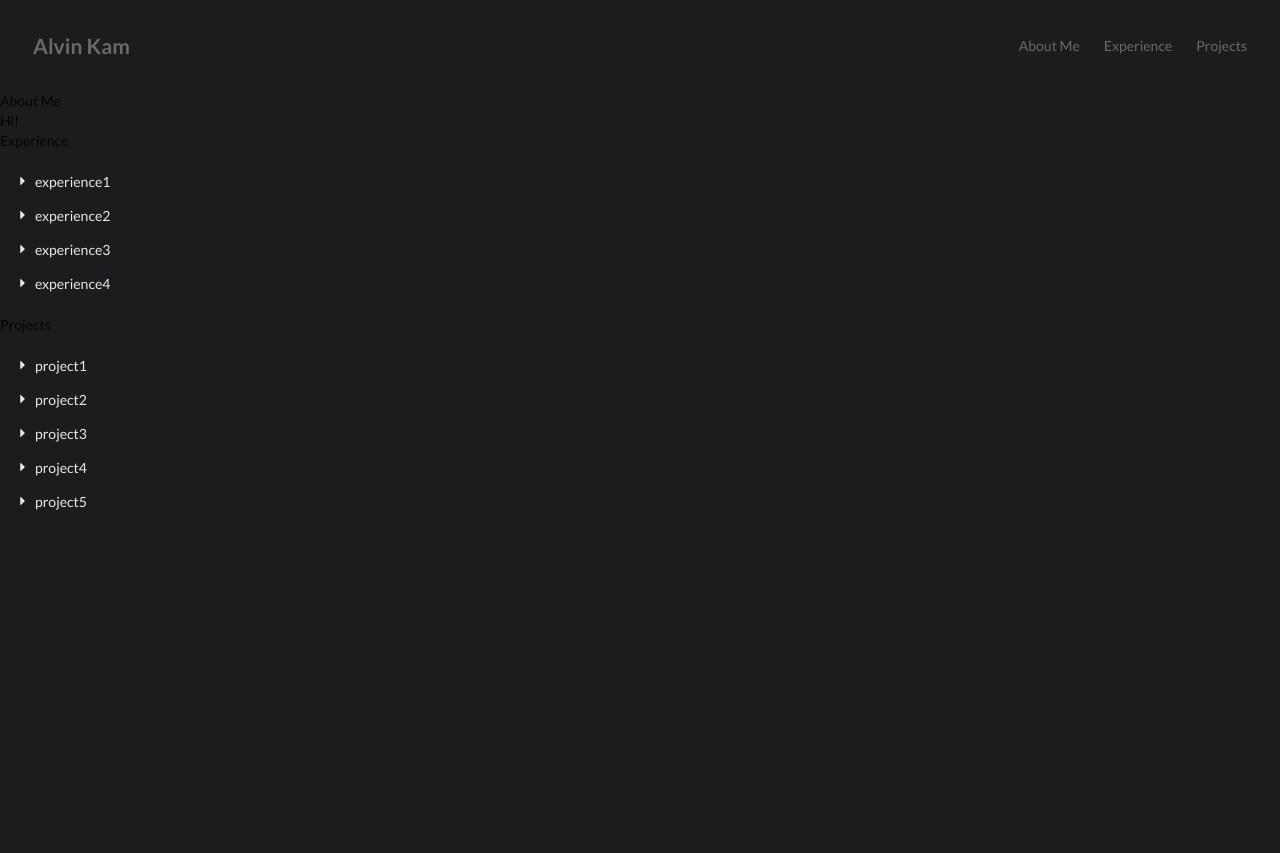
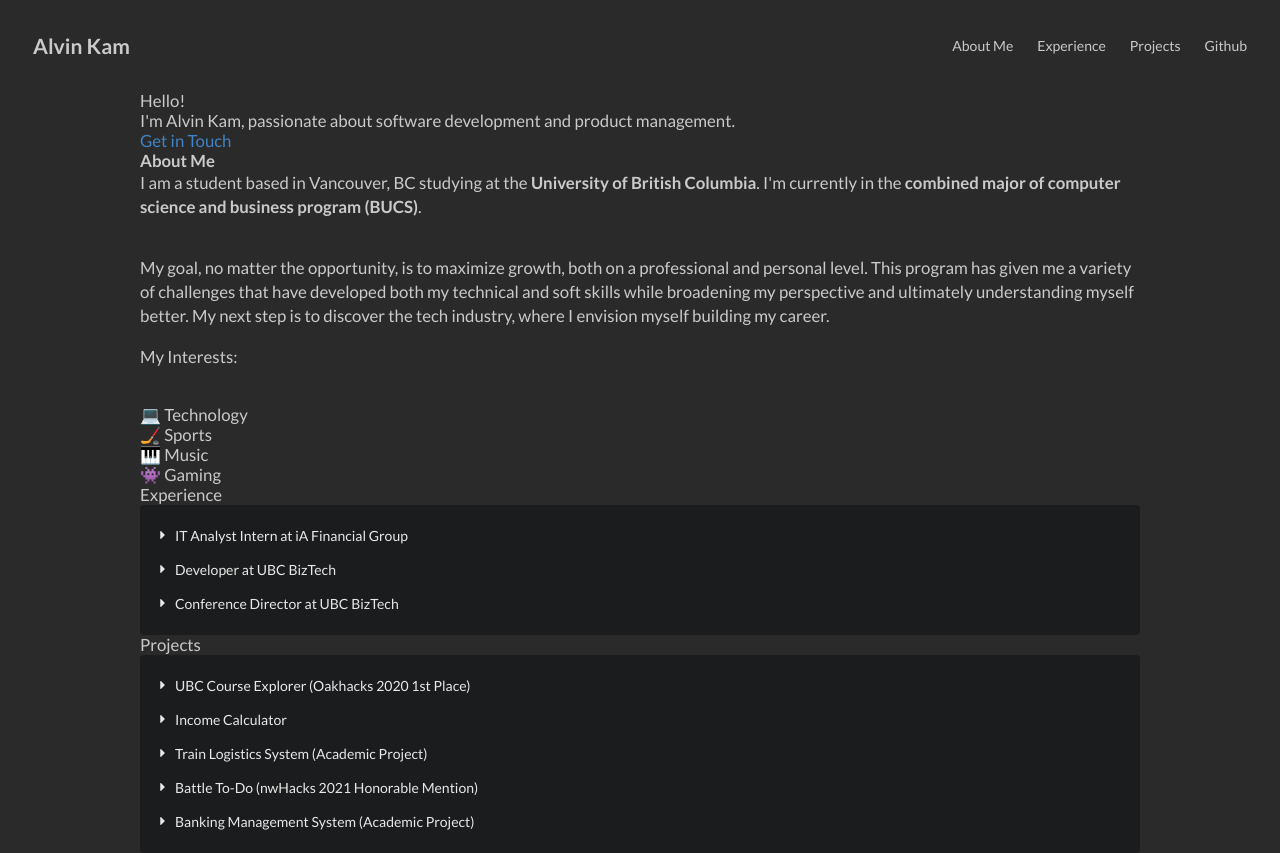
Before and after one commit to alvinkam33/alvinkam33.github.io, a React (Create React App) app: page / in a window 1280 px wide. Before the commit the page ends 800 px from the top, so only its background shows below. Built offline with nearby package versions, Linux system fonts and the light colour scheme.

Commit message:
all content added, some styling adjustments

```diff
--- a/package.json
+++ b/package.json
@@ -8,6 +8,7 @@
     "@testing-library/user-event": "^12.8.3",
     "react": "^17.0.2",
     "react-dom": "^17.0.2",
+    "react-icons": "^4.2.0",
     "react-scripts": "4.0.3",
     "react-scroll": "^1.8.3",
     "web-vitals": "^1.1.2"
--- a/src/App.js
+++ b/src/App.js
@@ -1,5 +1,6 @@
 import React from 'react';
 import Header from './components/Header.js';
+import Intro from './components/Intro.js';
 import About from './components/About.js';
 import Experience from './components/Experience.js';
 import Projects from './components/Projects.js';
@@ -7,10 +8,13 @@
 const App = () => {
     return (
         <div>
-            <Header/>
-            <About/>
-            <Experience/>
-            <Projects/>
+            <Header />
+            <div className="sections">
+                <Intro />
+                <About />
+                <Experience />
+                <Projects />
+            </div>
         </div>
     );
 };
--- a/src/components/About.js
+++ b/src/components/About.js
@@ -1,12 +1,36 @@
 import { Element } from "react-scroll";
+
+import "../styles/about.css";
 
 const About = () => {
     return (
         <Element id="about" name="about">
-            <div>
-                About Me
+            <div className="about">
+                <b>About Me</b>
                 <br></br>
-                Hi!
+                <p>
+                    I am a student based in Vancouver, BC studying at the <b>University of British Columbia</b>.
+                    I'm currently in the <b>combined major of computer science and business program (BUCS)</b>.
+                </p>
+                <br></br>
+                <p>
+                    My goal, no matter the opportunity, is to maximize growth, both on a professional and personal level.
+                    This program has given me a variety of challenges that have developed both my technical and soft skills
+                    while broadening my perspective and ultimately understanding myself better. My next step is to discover
+                    the tech industry, where I envision myself building my career.
+                    <br></br>
+                </p>
+                <p>
+                    My Interests:
+                </p>
+                <br></br>
+                💻 Technology
+                <br></br>
+                🏒 Sports
+                <br></br>
+                🎹 Music
+                <br></br>
+                👾 Gaming
             </div>
         </Element>
     )
--- a/src/components/Experience.js
+++ b/src/components/Experience.js
@@ -4,25 +4,27 @@
 const Experience = () => {
     const items = [
         {
-            title: "experience1",
-            content: "WORK IN PROGRESS WORK IN PROGRESS WORK IN PROGRESS WORK IN PROGRESS WORK IN PROGRESS WORK IN PROGRESS WORK IN PROGRESS WORK IN PROGRESS WORK IN PROGRESS WORK IN PROGRESS "
+            title: "IT Analyst Intern at iA Financial Group",
+            context: "May 2021 - Present",
+            content: "Reduced team workload by 20% by streamlining database reports using SQL and Power BI. Resolved client requests by uploading data using Microsoft SQL Server to launch online applications. Coordinated the deployment and testing of global system changes such as email and division name.",
+            web: "https://solutionsinsurance.com/"
         },
         {
-            title: "experience2",
-            content: "WORK IN PROGRESS WORK IN PROGRESS WORK IN PROGRESS WORK IN PROGRESS WORK IN PROGRESS WORK IN PROGRESS WORK IN PROGRESS WORK IN PROGRESS WORK IN PROGRESS WORK IN PROGRESS "
+            title: "Developer at UBC BizTech",
+            context: "April 2021 - Present",
+            content: "Documented and refactored UBC BizTech web application frontend in React.js by following the MVC framework. Established and communicated new coding standards for the team. Contributed to development of authentication logic allowing user to register and log in to account.",
+            github: "https://github.com/ubc-biztech"
         },
         {
-            title: "experience3",
-            content: "WORK IN PROGRESS WORK IN PROGRESS WORK IN PROGRESS WORK IN PROGRESS WORK IN PROGRESS WORK IN PROGRESS WORK IN PROGRESS WORK IN PROGRESS WORK IN PROGRESS WORK IN PROGRESS "
-        },
-        {
-            title: "experience4",
-            content: "WORK IN PROGRESS WORK IN PROGRESS WORK IN PROGRESS WORK IN PROGRESS WORK IN PROGRESS WORK IN PROGRESS WORK IN PROGRESS WORK IN PROGRESS WORK IN PROGRESS WORK IN PROGRESS "
-        },
+            title: "Conference Director at UBC BizTech",
+            context: "April 2020 - March 2021",
+            content: "Planned and hosted two UBC BizTech online conferences, GameWorld and Blueprint, attracting 250 and 475 attendees respectively. Despite online environment, achieved 75% turnout rate by introducing gamificaiton system to incentivize engagement and retention. Maintained strong relationships with over 20 professional partners for each conference.",
+            web: "https://www.ubcbiztech.com/"
+        }
     ];
 
     return (
-        <Element id="experience" name="experience">
+        <Element id="experience" name="experience" className="experience">
             Experience
             <Accordion items={items} />
         </Element>
--- a/src/components/Header.js
+++ b/src/components/Header.js
@@ -35,6 +35,9 @@
                 >
                     Projects
                 </Link>
+                <a href="https://github.com/alvinkam33" className="link" rel="noreferrer" target="_blank">
+                    Github
+                </a>
             </div>
         </header>
     );
--- /dev/null
+++ b/src/components/Intro.js
@@ -0,0 +1,17 @@
+import '../styles/intro.css';
+
+const Intro = () => {
+    return (
+        <div className="intro">
+            Hello!
+            <br></br>
+            I'm Alvin Kam, passionate about software development and product management.
+            <br></br>
+            <a href="mailto:alvin.kam.33@gmail.com" className="email">
+                Get in Touch
+            </a>
+        </div>
+    );
+};
+
+export default Intro;
--- a/src/components/Projects.js
+++ b/src/components/Projects.js
@@ -1,32 +1,44 @@
 import Accordion from "./Accordion.js";
 import { Element } from "react-scroll";
+import "../styles/accordion.css";
 
 const Projects = () => {
     const items = [
         {
-            title: "project1",
-            content: "WORK IN PROGRESS WORK IN PROGRESS WORK IN PROGRESS WORK IN PROGRESS WORK IN PROGRESS WORK IN PROGRESS WORK IN PROGRESS WORK IN PROGRESS WORK IN PROGRESS WORK IN PROGRESS "
+            title: "UBC Course Explorer (Oakhacks 2020 1st Place)",
+            context: "September 2020 - Present",
+            content: "A UBC course search web application built using Python and the Django framework. Webscraped data from the UBC Grades and RateMyProfessors APIs to gather course information such as grade profile, course averages and professor ratings. Contributed to implementation of the frontend, particularly the integration with backend API calls and the info page. Designed a recursive solution using HTML and JavaScript to display a course prerequisite tree.",
+            github: "https://github.com/patrick-5546/ubc-course-explorer",
+            web: "https://devpost.com/software/university-path-explorer"
         },
         {
-            title: "project2",
-            content: "WORK IN PROGRESS WORK IN PROGRESS WORK IN PROGRESS WORK IN PROGRESS WORK IN PROGRESS WORK IN PROGRESS WORK IN PROGRESS WORK IN PROGRESS WORK IN PROGRESS WORK IN PROGRESS "
+            title: "Income Calculator",
+            context: "August 2021",
+            content: "A CRUD API and web application built using the MERN stack where users can calculate the degree that provides them the highest accumulative income based on online data. Implemented a backend database and CRUD API using MongoDB, Node.js and Express.js to store degree information. Designed a simple UI using React.js following the MVC framework, integrating it to the backend through API calls.",
+            github: "https://github.com/alvinkam33/income-calculator"
         },
         {
-            title: "project3",
-            content: "WORK IN PROGRESS WORK IN PROGRESS WORK IN PROGRESS WORK IN PROGRESS WORK IN PROGRESS WORK IN PROGRESS WORK IN PROGRESS WORK IN PROGRESS WORK IN PROGRESS WORK IN PROGRESS "
+            title: "Train Logistics System (Academic Project)",
+            context: "February 2021 - April 2021",
+            content: "A train logistics system designed for use by internal logistics managers in order to assign cargo and employees to trains and more. Collaborated in a team of three through all project phases including ideation, relational models, programming and presentation. Developed a basic GUI using Swing where users can input values, perform 19 different queries and view any tables in the database."
         },
         {
-            title: "project4",
-            content: "WORK IN PROGRESS WORK IN PROGRESS WORK IN PROGRESS WORK IN PROGRESS WORK IN PROGRESS WORK IN PROGRESS WORK IN PROGRESS WORK IN PROGRESS WORK IN PROGRESS WORK IN PROGRESS "
+            title: "Battle To-Do (nwHacks 2021 Honorable Mention)",
+            context: "January 2021",
+            content: "A spin on the classic to-do list app that serves as a simple 5v5 multiplayer game to increase motivation and productivity. Developed player stats, game functionality and mathematical algorithm to determine the winning team. Designed some of the GUI such as the pre-battle and post-battle pages.",
+            github: "https://github.com/patrick-5546/battle-todo",
+            web: "https://devpost.com/software/battle-to-do"
         },
         {
-            title: "project5",
-            content: "WORK IN PROGRESS WORK IN PROGRESS WORK IN PROGRESS WORK IN PROGRESS WORK IN PROGRESS WORK IN PROGRESS WORK IN PROGRESS WORK IN PROGRESS WORK IN PROGRESS WORK IN PROGRESS "
-        }
+            title: "Banking Management System (Academic Project)",
+            context: "February 2020 - April 2020",
+            content: "A banking application built in Java that manages various accounts such as chequing, savings and RESP accounts. Incorporated object-oriented programming concepts such as abstraction, inheritance and polymorphism. Designed a GUI using Swing to interact with account features such as PIN verification, deposits, withdrawls, and some account-specific functionality.",
+            github: "https://github.com/alvinkam33/CPSC210Project"
+        },
     ];
 
     return (
-        <Element id="projects" name="projects">
+        <Element id="projects" name="projects" className="projects">
             Projects
             <Accordion items={items} />
         </Element>
--- /dev/null
+++ b/src/styles/about.css
@@ -0,0 +1,3 @@
+.about {
+    color: #cacaca;
+}
--- /dev/null
+++ b/src/styles/accordion.css
@@ -0,0 +1,29 @@
+.links {
+    margin-right: 0.5rem;
+    color: #ffffff;
+    font-size: 1.3em;
+}
+
+.links:hover {
+    color: #cacaca;
+}
+
+.title:hover {
+    transform: scale(1.05, 1.05);
+}
+
+.projects {
+    color: #cacaca;
+}
+
+.experience {
+    color: #cacaca;
+}
+
+.context {
+    font-style: italic;
+}
+
+.ui-inverted-accordion {
+    color: #cacaca;
+}
--- a/src/styles/index.css
+++ b/src/styles/index.css
@@ -5,7 +5,7 @@
 }
 
 body {
-    background: #1b1c1d;
+    background: #2a2a2a;
 }
 
 .header {
@@ -22,7 +22,12 @@
     font-size: 1.5em;
     font-weight: bold;
     line-height: 25px;
-    color: #6a696e;
+    color: #cacaca;
+}
+
+.home:hover {
+    color: #ffffff;
+    transform: scale(1.1, 1.1);
 }
 
 .link {
@@ -32,5 +37,37 @@
     font-size: 1em;
     line-height: 25px;
     cursor: pointer;
-    color: #6a696e;
+    color: #cacaca;
 }
+
+.link:hover {
+    color: #ffffff;
+    transform: scale(1.1, 1.1);
+}
+
+.sections {
+    margin: auto 20rem auto 20rem;
+    font-size: 1.2em;
+    word-wrap: normal;
+}
+
+@media only screen and (max-width: 1500px) {
+    .sections {
+      margin-left: 10rem;
+      margin-right: 10rem;
+    }
+  }
+
+  @media only screen and (max-width: 1000px) {
+    .sections {
+      margin-left: 8rem;
+      margin-right: 8rem;
+    }
+  }
+
+  @media only screen and (max-width: 700px) {
+    .sections {
+      margin-left: 4rem;
+      margin-right: 4rem;
+    }
+  }
--- /dev/null
+++ b/src/styles/intro.css
@@ -0,0 +1,3 @@
+.intro {
+    color: #cacaca
+}
```
Also changed, not shown: src/components/Accordion.js (+20 -1 lines), 1 other file (tests, documents, lock files or other folders).
